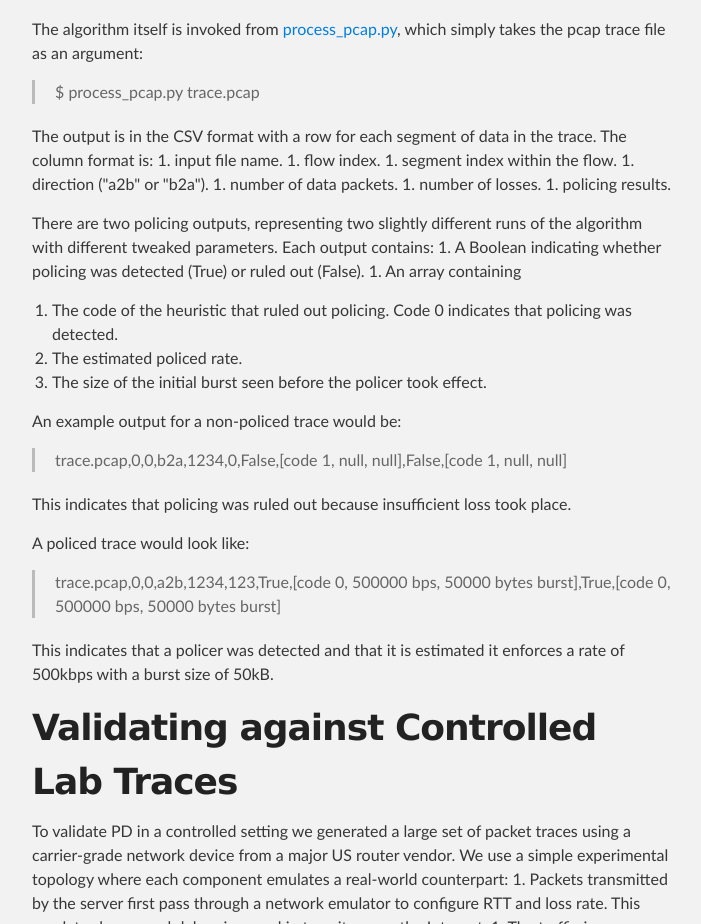
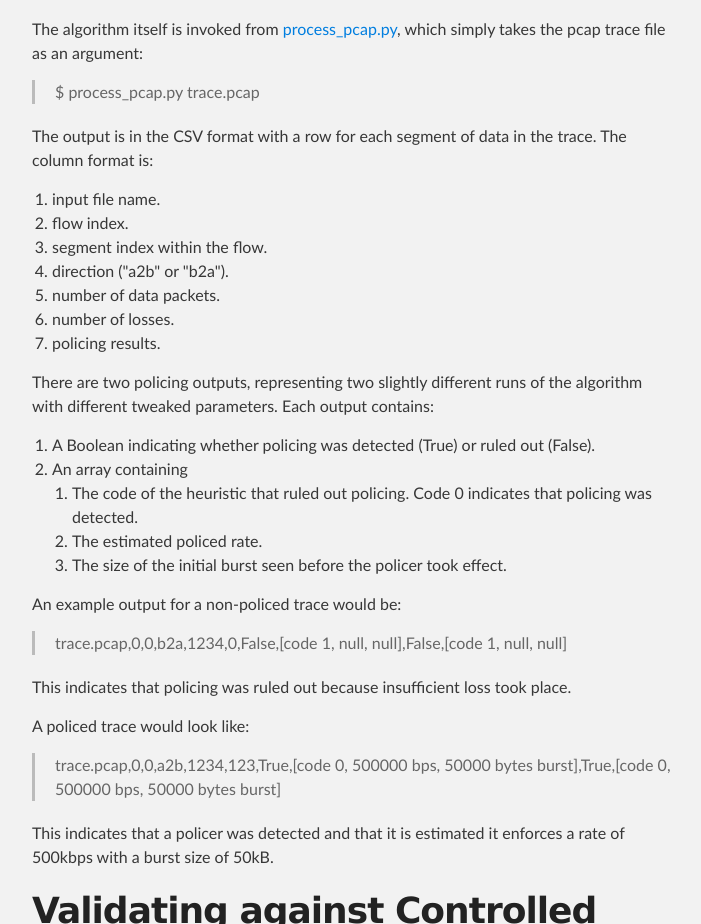
Before and after one commit to USC-NSL/policing-detection, a plain HTML site: page index.html in a window 1280 px wide. Shown: the part 781-1705 px from the top of the page, without its empty margins (288-989 px from the left). Drawn offline with Linux system fonts and the light colour scheme.

```diff
--- a/index.html
+++ b/index.html
@@ -51,23 +51,30 @@
 <p>$ process_pcap.py trace.pcap</p>
 </blockquote>
 
-<p>The output is in the CSV format with a row for each segment of data in the trace. The column format is:
-1. input file name.
-1. flow index.
-1. segment index within the flow.
-1. direction ("a2b" or "b2a").
-1. number of data packets.
-1. number of losses.
-1. policing results.</p>
+<p>The output is in the CSV format with a row for each segment of data in the trace. The column format is:</p>
 
-<p>There are two policing outputs, representing two slightly different runs of the algorithm with different tweaked parameters. Each output contains:
-1. A Boolean indicating whether policing was detected (True) or ruled out (False).
-1. An array containing</p>
+<ol>
+<li>input file name.</li>
+<li>flow index.</li>
+<li>segment index within the flow.</li>
+<li>direction ("a2b" or "b2a").</li>
+<li>number of data packets.</li>
+<li>number of losses.</li>
+<li>policing results.</li>
+</ol>
+
+<p>There are two policing outputs, representing two slightly different runs of the algorithm with different tweaked parameters. Each output contains:</p>
+
+<ol>
+<li>A Boolean indicating whether policing was detected (True) or ruled out (False).</li>
+<li>An array containing
 
 <ol>
 <li>The code of the heuristic that ruled out policing. Code 0 indicates that policing was detected.</li>
 <li>The estimated policed rate.</li>
 <li>The size of the initial burst seen before the policer took effect.</li>
+</ol>
+</li>
 </ol>
 
 <p>An example output for a non-policed trace would be:</p>
```
Also changed, not shown: params.json (+1 -1 lines).
